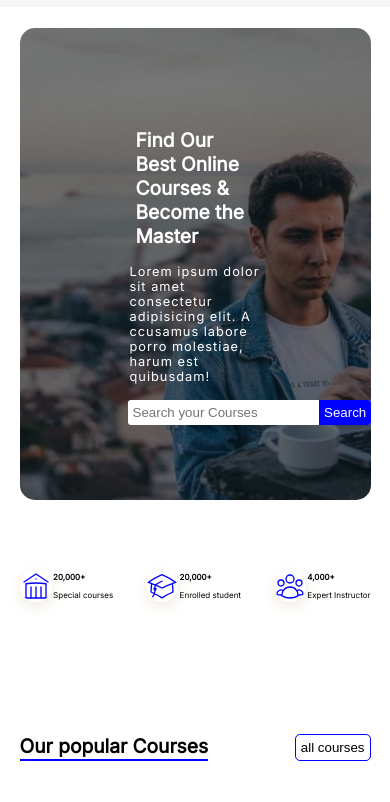
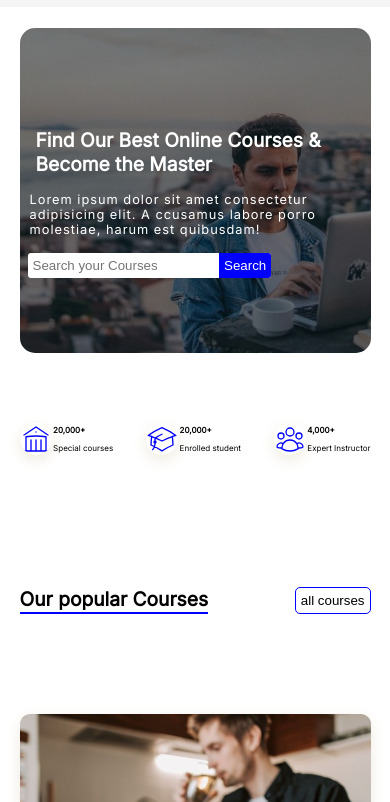
Before and after one commit to yusuf-ymg/e-learn, a plain HTML site: page index.html in a window 390 px wide. Shown: the part 42-844 px from the top of the page. Drawn offline with Linux system fonts and the light colour scheme.

Commit message:
i changer my not style

```diff
--- a/style.css
+++ b/style.css
@@ -176,13 +176,13 @@ nav ul li a:hover{
 }
 
 @media (max-width: 900px){
-    /* .hero .hero__style{
+    .hero .hero__style{
         padding: 0;
-    } */
+    }
 
     .hero .hero__style .note__style{
         width: 100%;
-        padding:  0 ;
+        padding: 100px 0 ;
 
     }
 
```
